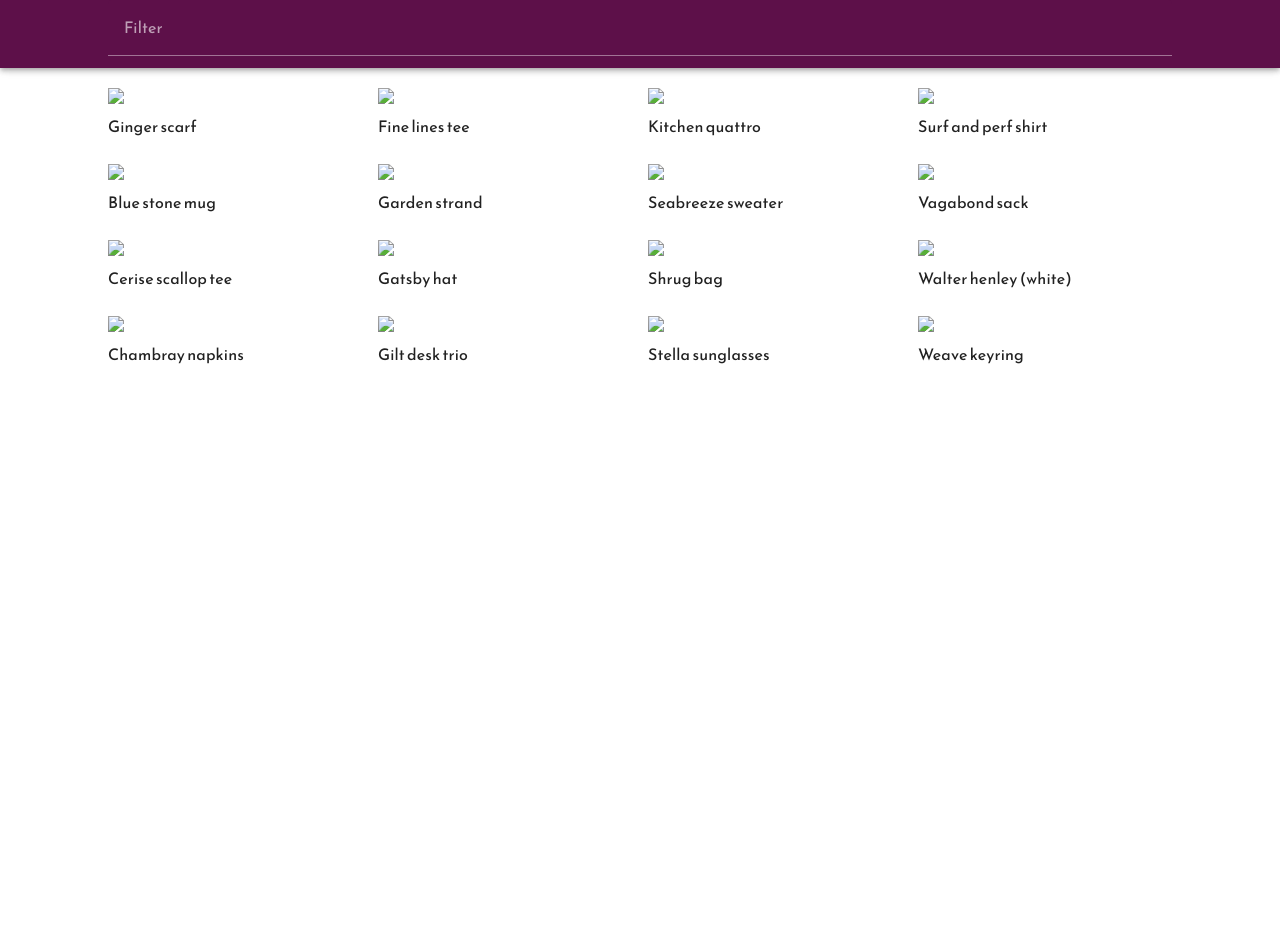
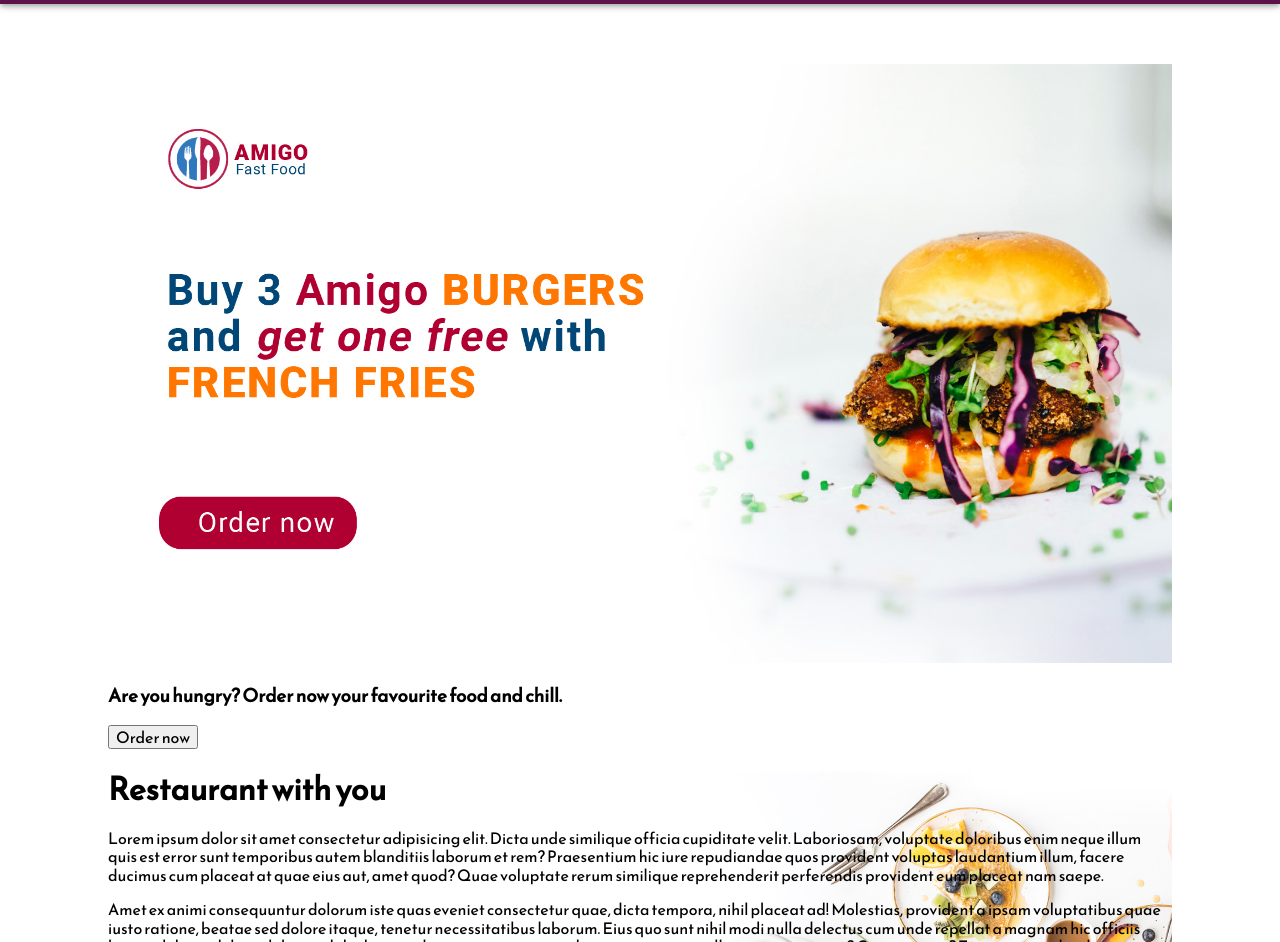
Before and after one commit to YuilTripathee/amigo-MDC-web, a website: page index.html in a window 1280 px wide. Shown: the part 60-1002 px from the top of the page. Before the commit the page ends 800 px from the top, so only its background shows below. Drawn offline with nearby package versions, Linux system fonts and the light colour scheme.

Commit message:
Modify index.html to be a landing page

```diff
--- a/index.html
+++ b/index.html
@@ -4,11 +4,21 @@
 <head>
   <meta charset="utf-8">
   <meta name="viewport" content="width=device-width, initial-scale=1">
-  <title>WebMall - Featured Items</title>
+  <title>Amigo - online food ordering</title>
   <link rel="stylesheet" href="https://cdnjs.cloudflare.com/ajax/libs/normalize/8.0.0/normalize.min.css">
   <link rel="stylesheet" href="https://fonts.googleapis.com/css?family=Roboto:300,400,500,700">
   <link href="https://fonts.googleapis.com/icon?family=Material+Icons" rel="stylesheet">
   <link rel="stylesheet" href="bundle.css">
+  <style>
+     body {
+         overflow-x: hidden;
+     }
+     .amigo-about {
+         background: url('assets/rbg.jpg') no-repeat;
+         background-size: cover;
+         height: 100%;
+     }
+  </style>
 </head>
 
 <body class="mdc-typography">
@@ -24,38 +34,31 @@
           <!-- navigation tabs section -->
           <div class="webmall-tab-section">
             <nav class="mdc-tab-bar" id="webmall-tab-bar" style="width: auto">
-              <a href="#" class="mdc-tab webmall-tab mdc-tab--active">
-                Featured
+              <a href="menu.html" class="mdc-tab webmall-tab mdc-tab--active">
+                Our menu
+                <span class="mdc-tab__indicator"></span>
+              </a>
+              <a href="index.html" class="mdc-tab webmall-tab">
+                About our food
                 <span class="mdc-tab__indicator"></span>
               </a>
               <a href="#" class="mdc-tab webmall-tab">
-                Work
+                Deals &amp; our app
                 <span class="mdc-tab__indicator"></span>
               </a>
               <a href="#" class="mdc-tab webmall-tab">
-                Play
+                Trending now
                 <span class="mdc-tab__indicator"></span>
               </a>
-              <a href="#" class="mdc-tab webmall-tab">
-                More
+              <a href="login.html" class="mdc-tab webmall-tab">
+                Login/Signup
                 <span class="mdc-tab__indicator"></span>
               </a>
             </nav>
           </div>
         </section>
       </div>
-      <!-- filter section -->
-      <div class="mdc-top-app-bar__row">
-        <section class="mdc-top-app-bar__section mdc-top-app-bar__section--align-start webmall-inner-content">
-          <form action="GET" style="width: 100%; padding-bottom: 8px;">
-            <div class="mdc-text-field mdc-text-field--box webmall-search" style="width: 100%">
-              <input type="text" id="my-text-field" class="mdc-text-field__input webmall-text-field">
-              <label class="mdc-floating-label webmall-text-field-label" for="my-text-field">Filter</label>
-              <div class="mdc-line-ripple"></div>
-            </div>
-          </form>
-        </section>
-      </div>
+
     </header>
   </div>
 
@@ -64,110 +67,47 @@
     <!-- navigation drawer -->
     <!-- page content-->
     <div class="webmall-page-content">
-      <!-- masonry type of grid for images -->
-      <div>
-        <!-- product content -->
-        <div class="webmall-product-content">
-            <ul class="mdc-image-list mdc-image-list--masonry product-list">
-                <li class="mdc-image-list__item foo-item">
-                    <img class="mdc-image-list__image" src="assets/ginger-scarf.jpg">
-                    <div class="mdc-image-list__supporting">
-                      <span class="mdc-image-list__label">Ginger scarf</span>
-                    </div>
-                  </li>
-                  <li class="mdc-image-list__item">
-                    <img class="mdc-image-list__image" src="assets/blue-stone-mug.jpg">
-                    <div class="mdc-image-list__supporting">
-                      <span class="mdc-image-list__label">Blue stone mug</span>
-                    </div>
-                  </li>
-                  <li class="mdc-image-list__item">
-                    <img class="mdc-image-list__image" src="assets/cerise-scallop.jpg">
-                    <div class="mdc-image-list__supporting">
-                      <span class="mdc-image-list__label">Cerise scallop tee</span>
-                    </div>
-                  </li>
-                  <li class="mdc-image-list__item">
-                    <img class="mdc-image-list__image" src="assets/chambray-napkins.jpg">
-                    <div class="mdc-image-list__supporting">
-                      <span class="mdc-image-list__label">Chambray napkins</span>
-                    </div>
-                  </li>
-                  <li class="mdc-image-list__item">
-                    <img class="mdc-image-list__image" src="assets/fine-lines.jpg">
-                    <div class="mdc-image-list__supporting">
-                      <span class="mdc-image-list__label">Fine lines tee</span>
-                    </div>
-                  </li>
-                  <li class="mdc-image-list__item">
-                    <img class="mdc-image-list__image" src="assets/garden-strand.jpg">
-                    <div class="mdc-image-list__supporting">
-                      <span class="mdc-image-list__label">Garden strand</span>
-                    </div>
-                  </li>
-                  <li class="mdc-image-list__item">
-                    <img class="mdc-image-list__image" src="assets/gatsby-hat.jpg">
-                    <div class="mdc-image-list__supporting">
-                      <span class="mdc-image-list__label">Gatsby hat</span>
-                    </div>
-                  </li>
-                  <li class="mdc-image-list__item">
-                    <img class="mdc-image-list__image" src="assets/gilt-desk-trio.jpg">
-                    <div class="mdc-image-list__supporting">
-                      <span class="mdc-image-list__label">Gilt desk trio</span>
-                    </div>
-                  </li>
-                  <li class="mdc-image-list__item">
-                    <img class="mdc-image-list__image" src="assets/kitchen-quattro.jpg">
-                    <div class="mdc-image-list__supporting">
-                      <span class="mdc-image-list__label">Kitchen quattro</span>
-                    </div>
-                  </li>
-                  <li class="mdc-image-list__item">
-                    <img class="mdc-image-list__image" src="assets/seabreeze-sweater.jpg">
-                    <div class="mdc-image-list__supporting">
-                      <span class="mdc-image-list__label">Seabreeze sweater</span>
-                    </div>
-                  </li>
-                  <li class="mdc-image-list__item">
-                    <img class="mdc-image-list__image" src="assets/shrug-bag.jpg">
-                    <div class="mdc-image-list__supporting">
-                      <span class="mdc-image-list__label">Shrug bag</span>
-                    </div>
-                  </li>
-                  <li class="mdc-image-list__item">
-                    <img class="mdc-image-list__image" src="assets/stella-sunglasses.jpg">
-                    <div class="mdc-image-list__supporting">
-                      <span class="mdc-image-list__label">Stella sunglasses</span>
-                    </div>
-                  </li>
-                  <li class="mdc-image-list__item">
-                    <img class="mdc-image-list__image" src="assets/surf-and-perf.jpg">
-                    <div class="mdc-image-list__supporting">
-                      <span class="mdc-image-list__label">Surf and perf shirt</span>
-                    </div>
-                  </li>
-                  <li class="mdc-image-list__item">
-                    <img class="mdc-image-list__image" src="assets/vagabond-sack.jpg">
-                    <div class="mdc-image-list__supporting">
-                      <span class="mdc-image-list__label">Vagabond sack</span>
-                    </div>
-                  </li>
-                  <li class="mdc-image-list__item">
-                    <img class="mdc-image-list__image" src="assets/walter-henley.jpg">
-                    <div class="mdc-image-list__supporting">
-                      <span class="mdc-image-list__label">Walter henley (white)</span>
-                    </div>
-                  </li>
-                  <li class="mdc-image-list__item">
-                    <img class="mdc-image-list__image" src="assets/weave-keyring.jpg">
-                    <div class="mdc-image-list__supporting">
-                      <span class="mdc-image-list__label">Weave keyring</span>
-                    </div>
-                  </li>
-              </ul>
-        </div>
-      </div>
+        <!-- banner 1 -->
+        <section>
+            <a href="#">
+                <img src="assets/banner1.jpg" alt="banner1" style="width: 100%">
+            </a>
+        </section>
+        <!-- call to action -->
+        <section class="amigo-call-to-action">
+            <div class="amigo-cta-text">
+                <h3>Are you hungry? <span>Order now</span> your favourite food and chill.</h3>
+            </div>
+            <div class="amigo-cta-btn-container">
+                <button class="mdc-button mdc-button--raised next amigo-cta-btn">
+                    Order now
+                </button>
+            </div>
+        </section>
+        <!-- about text -->
+        <section class="amigo-about intro">
+            <div class="intro-body">
+                <div class="about-text">
+                    <h1>Restaurant with you</h1>
+                    <p>
+                        <span>Lorem ipsum dolor sit amet consectetur adipisicing elit. Dicta unde similique officia cupiditate velit. Laboriosam, voluptate doloribus enim neque illum quis est error sunt temporibus autem blanditiis laborum et rem?</span>
+                        <span>Praesentium hic iure repudiandae quos provident voluptas laudantium illum, facere ducimus cum placeat at quae eius aut, amet quod? Quae voluptate rerum similique reprehenderit perferendis provident eum placeat nam saepe.</span>
+                    </p>
+                    <p>
+                        <span>Amet ex animi consequuntur dolorum iste quas eveniet consectetur quae, dicta tempora, nihil placeat ad! Molestias, provident a ipsam voluptatibus quae iusto ratione, beatae sed dolore itaque, tenetur necessitatibus laborum.</span>
+                        <span>Eius quo sunt nihil modi nulla delectus cum unde repellat a magnam hic officiis harum deleniti debitis dolorum dolor beatae ducimus totam reiciendis, iste sint quaerat illum veniam earum? Consequatur?</span>
+                        <span>Tenetur, quasi laudantium. Rem ea nam perferendis natus quibusdam, magnam ipsum facilis dolorem, tempora exercitationem possimus blanditiis aut ipsam quaerat libero nesciunt ab numquam amet in, enim repudiandae minima magni?</span>
+                    </p>
+                    <button class="mdc-button mdc-button--raised next blue-button banner2-btn">
+                        Support
+                    </button>
+                </div>
+                <div class="half-space"></div>
+            </div>
+        </section>
+        <footer class="amigo-footer">
+            <p>Copyright &copy; 2018 Amigo</p>
+        </footer>
     </div>
   </div>
 
```
